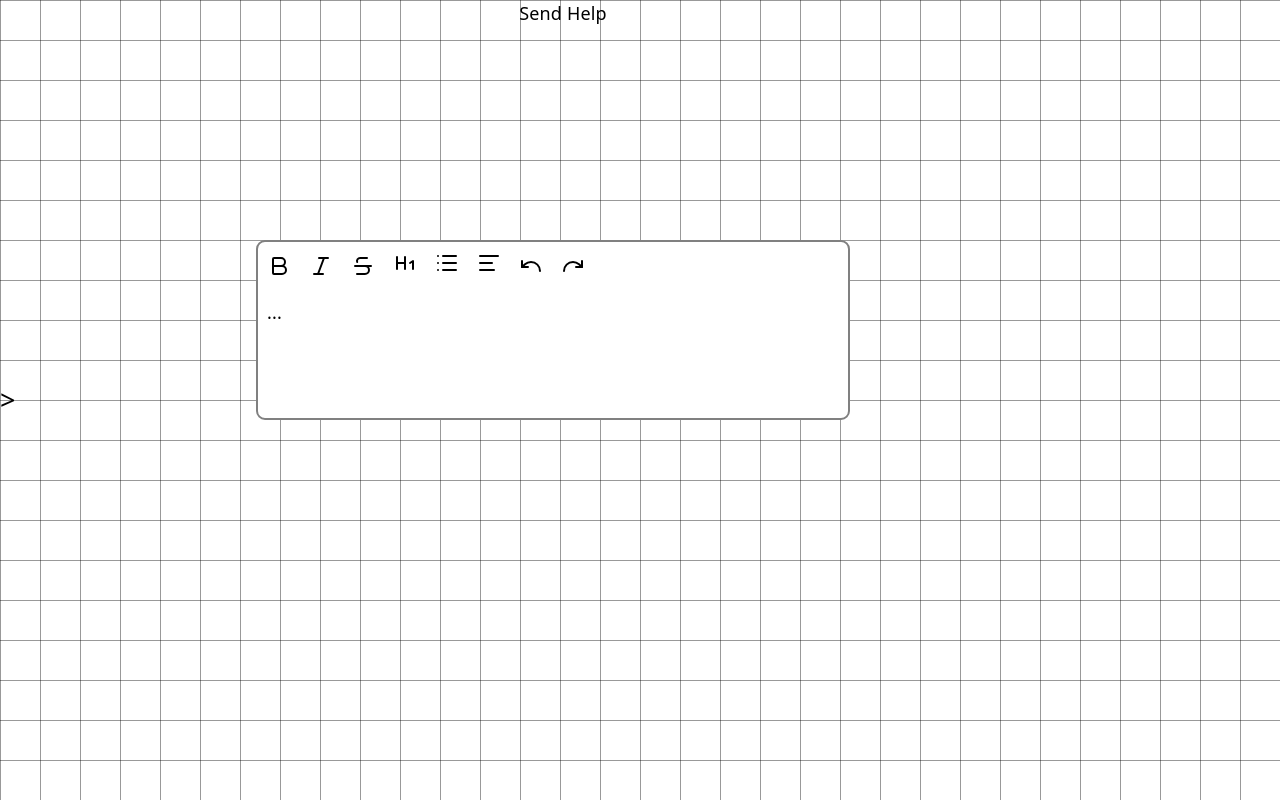
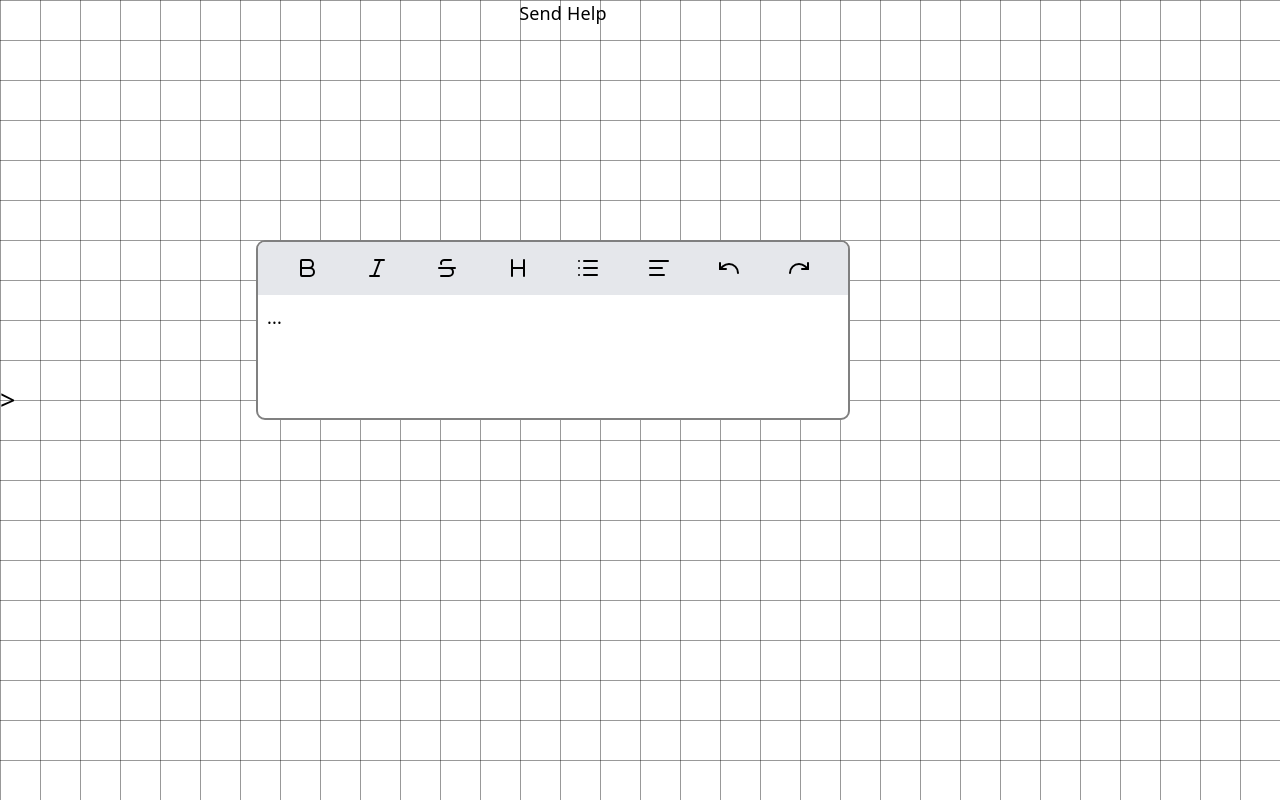
Before and after one commit to DayneTe/Node-Test, a React (Vite) app in the folder client/Notes/: page / in a window 1280 px wide. Shown: the top 800 px of the page. Built offline with nearby package versions, Linux system fonts and the light colour scheme.

Commit message:
Implement active state for buttons

```diff
--- a/client/Notes/src/components/menuBar.tsx
+++ b/client/Notes/src/components/menuBar.tsx
@@ -1,6 +1,6 @@
 import type { Editor } from '@tiptap/core'
 import { useEditorState } from '@tiptap/react'
-import { BoldIcon, Heading1Icon, Heading2Icon, Heading3Icon, ItalicIcon, ListCheckIcon, ListIcon, ListOrderedIcon, RedoIcon, StrikethroughIcon, TextAlignCenterIcon, TextAlignEndIcon, TextAlignStartIcon, UndoIcon } from 'lucide-react'
+import { BoldIcon, Heading1Icon, Heading2Icon, Heading3Icon, HeadingIcon, ItalicIcon, ListCheckIcon, ListIcon, ListOrderedIcon, RedoIcon, StrikethroughIcon, TextAlignCenterIcon, TextAlignEndIcon, TextAlignJustifyIcon, TextAlignStartIcon, UndoIcon } from 'lucide-react'
 import { menuBarStateSelector } from './menuBarState.tsx'
 import { Toggle } from '@base-ui/react/toggle'
 import { DropdownMenu, DropdownMenuContent, DropdownMenuItem, DropdownMenuTrigger } from './ui/dropdown-menu.tsx'
@@ -16,12 +16,12 @@ export const MenuBar = ({ editor }: { editor: Editor | null }) => {
     }
 
     return (
-        <div className="p-2">
-            <div className='flex gap-4'>
+        <div className="pt-1 pb-1 bg-gray-200">
+            <div className='flex justify-evenly'>
                 <Toggle
                     onClick={() => editor.chain().focus().toggleBold().run()}
                     disabled={!editorState.canBold}
-                    className={editorState.isBold ? 'is-active' : ''}
+                    className={`toggleButton ${editorState.isBold ? 'is-active' : ''}`}
                 >
                     <BoldIcon />
                 </Toggle>
@@ -29,26 +29,26 @@ export const MenuBar = ({ editor }: { editor: Editor | null }) => {
                 <Toggle
                     onClick={() => editor.chain().focus().toggleItalic().run()}
                     disabled={!editorState.canItalic}
-                    className={editorState.isItalic ? 'is-active' : ''}
+                    className={`toggleButton ${editorState.isItalic ? 'is-active' : ''}`}
                 >
                     <ItalicIcon />
                 </Toggle>
                 <Toggle
                     onClick={() => editor.chain().focus().toggleStrike().run()}
                     disabled={!editorState.canStrike}
-                    className={editorState.isStrike ? 'is-active' : ''}
+                    className={`toggleButton ${editorState.isStrike ? 'is-active' : ''}`}
                 >
                     <StrikethroughIcon />
                 </Toggle>
 
                 <DropdownMenu>
                     <DropdownMenuTrigger>
-                        <button><Heading1Icon /></button>
+                        <button className="toggleButton"><HeadingIcon /></button>
                     </DropdownMenuTrigger>
 
                     <DropdownMenuContent className="flex flex-row gap-3 w-auto shadow-lg">
 
-                        <DropdownMenuItem className="text-black flex items-center justify-center rounded hover:bg-gray-100"
+                        <DropdownMenuItem className={`dropdownButton ${editorState.isHeading1 ? 'is-active' : ''}`}
                             onClick={() =>
                                 editor.chain().focus().toggleHeading({ level: 1 }).run()
                             }
@@ -56,7 +56,7 @@ export const MenuBar = ({ editor }: { editor: Editor | null }) => {
                             <Heading1Icon />
                         </DropdownMenuItem>
 
-                        <DropdownMenuItem className="text-black flex h-8 w-8 items-center justify-center rounded hover:bg-gray-100"
+                        <DropdownMenuItem className={`dropdownButton ${editorState.isHeading2 ? 'is-active' : ''}`}
                             onClick={() =>
                                 editor.chain().focus().toggleHeading({ level: 2 }).run()
                             }
@@ -64,7 +64,7 @@ export const MenuBar = ({ editor }: { editor: Editor | null }) => {
                             <Heading2Icon />
                         </DropdownMenuItem>
 
-                        <DropdownMenuItem className="text-black flex h-8 w-8 items-center justify-center rounded hover:bg-gray-100"
+                        <DropdownMenuItem className={`dropdownButton ${editorState.isHeading3 ? 'is-active' : ''}`}
                             onClick={() =>
                                 editor.chain().focus().toggleHeading({ level: 3 }).run()
                             }
@@ -76,23 +76,23 @@ export const MenuBar = ({ editor }: { editor: Editor | null }) => {
 
                 <DropdownMenu>
                     <DropdownMenuTrigger>
-                        <button><ListIcon /></button>
+                        <button className="toggleButton"><ListIcon /></button>
                     </DropdownMenuTrigger>
 
                     <DropdownMenuContent className="flex flex-row gap-3 w-auto shadow-lg">
-                        <DropdownMenuItem className="text-black flex h-8 w-8 items-center justify-center rounded hover:bg-gray-100"
+                        <DropdownMenuItem className={`dropdownButton ${editorState.isBulletList ? 'is-active' : ''}`}
                             onClick={() => editor.chain().focus().toggleBulletList().run()}
                         >
                             <ListIcon />
                         </DropdownMenuItem>
 
-                        <DropdownMenuItem className="text-black flex h-8 w-8 items-center justify-center rounded hover:bg-gray-100"
+                        <DropdownMenuItem className={`dropdownButton ${editorState.isOrderedList ? 'is-active' : ''}`}
                             onClick={() => editor.chain().focus().toggleOrderedList().run()}
                         >
                             <ListOrderedIcon />
                         </DropdownMenuItem>
 
-                        <DropdownMenuItem className="text-black flex h-8 w-8 items-center justify-center rounded hover:bg-gray-100"
+                        <DropdownMenuItem className={`dropdownButton ${editorState.isTaskList ? 'is-active' : ''}`}
                             onClick={() => editor.chain().focus().toggleTaskList().run()}
                         >
                             <ListCheckIcon />
@@ -102,34 +102,44 @@ export const MenuBar = ({ editor }: { editor: Editor | null }) => {
 
                 <DropdownMenu>
                     <DropdownMenuTrigger>
-                        <button><TextAlignStartIcon /></button>
+                        <button className="toggleButton"><TextAlignStartIcon /></button>
                     </DropdownMenuTrigger>
 
                     <DropdownMenuContent className="flex flex-row gap-3 w-auto shadow-lg">
-                        <DropdownMenuItem className="text-black flex h-8 w-8 items-center justify-center rounded hover:bg-gray-100"
+                        <DropdownMenuItem className={`dropdownButton ${editorState.isAlignLeft ? 'is-active' : ''}`}
                             onClick={() => editor.chain().focus().setTextAlign("left").run()}
                         >
                             <TextAlignStartIcon />
                         </DropdownMenuItem>
 
-                        <DropdownMenuItem className="text-black flex h-8 w-8 items-center justify-center rounded hover:bg-gray-100"
+                        <DropdownMenuItem className={`dropdownButton ${editorState.isAlignCenter ? 'is-active' : ''}`}
                             onClick={() => editor.chain().focus().setTextAlign("center").run()}
                         >
                             <TextAlignCenterIcon />
                         </DropdownMenuItem>
 
-                        <DropdownMenuItem className="text-black flex h-8 w-8 items-center justify-center rounded hover:bg-gray-100"
+                        <DropdownMenuItem className={`dropdownButton ${editorState.isAlignRight ? 'is-active' : ''}`}
                             onClick={() => editor.chain().focus().setTextAlign("right").run()}
                         >
                             <TextAlignEndIcon />
                         </DropdownMenuItem>
+
+                        <DropdownMenuItem className={`dropdownButton ${editorState.isAlignJustify ? 'is-active' : ''}`}
+                            onClick={() => editor.chain().focus().setTextAlign("justify").run()}
+                        >
+                            <TextAlignJustifyIcon />
+                        </DropdownMenuItem>
                     </DropdownMenuContent>
                 </DropdownMenu>
 
-                <button onClick={() => editor.chain().focus().undo().run()} disabled={!editorState.canUndo}>
+                <button
+                    className="toggleButton"
+                    onClick={() => editor.chain().focus().undo().run()} disabled={!editorState.canUndo}>
                     <UndoIcon />
                 </button>
-                <button onClick={() => editor.chain().focus().redo().run()} disabled={!editorState.canRedo}>
+                <button
+                    className="toggleButton"
+                    onClick={() => editor.chain().focus().redo().run()} disabled={!editorState.canRedo}>
                     <RedoIcon />
                 </button>
             </div>
--- a/client/Notes/src/components/menuBarState.tsx
+++ b/client/Notes/src/components/menuBarState.tsx
@@ -26,9 +26,10 @@ export function menuBarStateSelector(ctx: EditorStateSnapshot<Editor>) {
     isOrderedList: ctx.editor.isActive('orderedList') ?? false,
     isTaskList: ctx.editor.isActive('taskList') ?? false,
     // Text Align
-    isAlignLeft: ctx.editor.isActive('AlignLeft') ?? false,
-    isAlignRight: ctx.editor.isActive('AlignRight') ?? false,
-    isAlignCenter: ctx.editor.isActive('AlignCenter') ?? false,
+    isAlignLeft: ctx.editor.isActive({textAlign: "left"}) ?? false,
+    isAlignRight: ctx.editor.isActive({textAlign: "right"}) ?? false,
+    isAlignCenter: ctx.editor.isActive({textAlign: "center"}) ?? false,
+    isAlignJustify: ctx.editor.isActive({ textAlign: "justify" }) ?? false,
 
     // History
     canUndo: ctx.editor.can().chain().undo().run() ?? false,
--- a/client/Notes/src/index.css
+++ b/client/Notes/src/index.css
@@ -1,5 +1,5 @@
-@import './styles/_variables.scss';
-@import './styles/_keyframe-animations.scss';
+@import "./styles/_variables.scss";
+@import "./styles/_keyframe-animations.scss";
 
 @import "tailwindcss";
 :root {
@@ -131,3 +131,30 @@ ul[data-type="taskList"] {
     cursor: pointer;
   }
 }
+
+.toggleButton {
+  padding: 0.55em;
+  border-radius: 1em;
+
+  &:hover {
+    background-color: rgb(187, 187, 187);
+  }
+}
+
+.is-active {
+  background-color: rgb(187, 187, 187);
+}
+
+.dropdownButton {
+  color: black;
+  display: flex;
+  width: 2rem;
+  height: 2rem;
+  align-items: center;
+  justify-content: center;
+  border-radius: 0.25rem;
+
+  &:hover {
+    background-color: rgb(229, 231, 235);
+  }
+}
```
